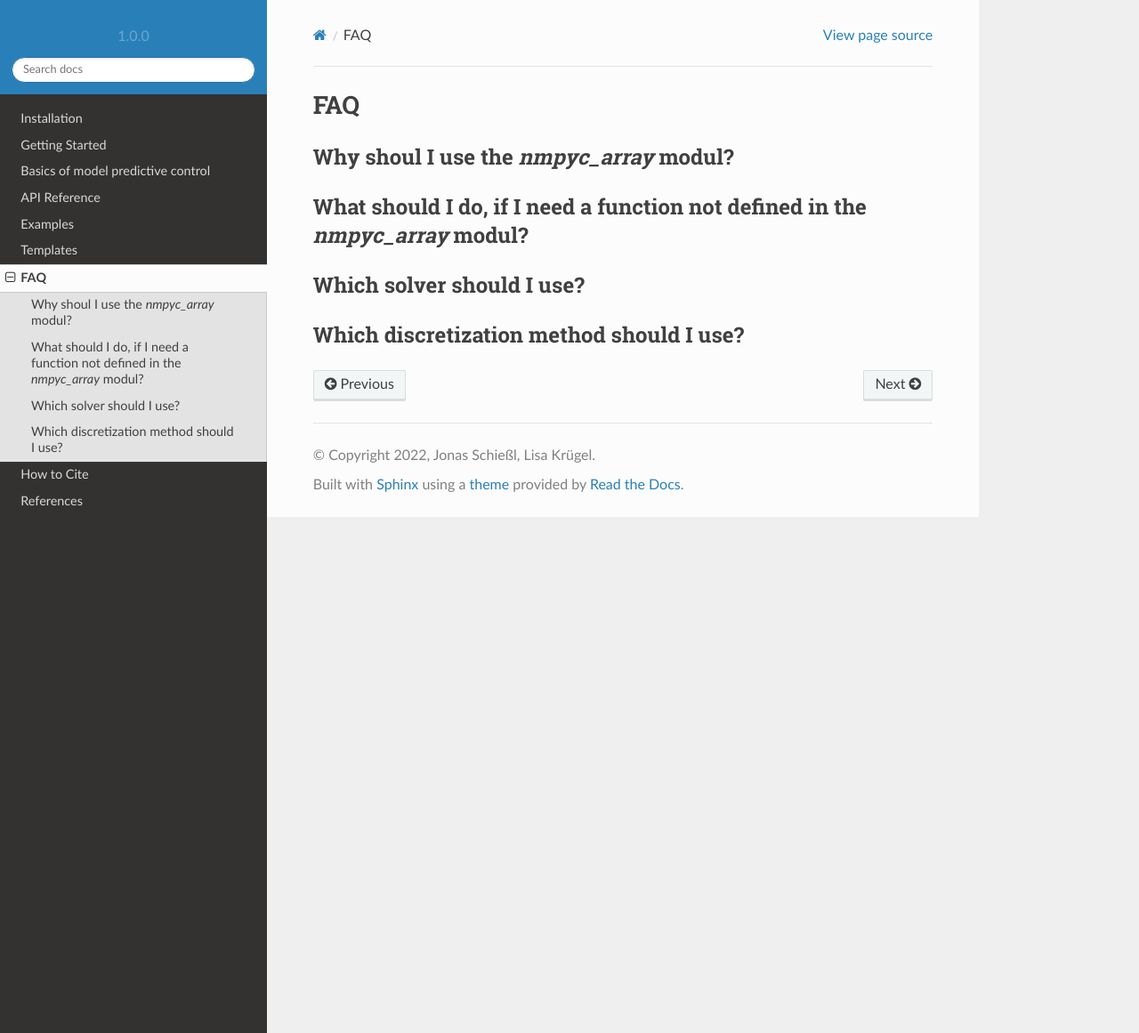
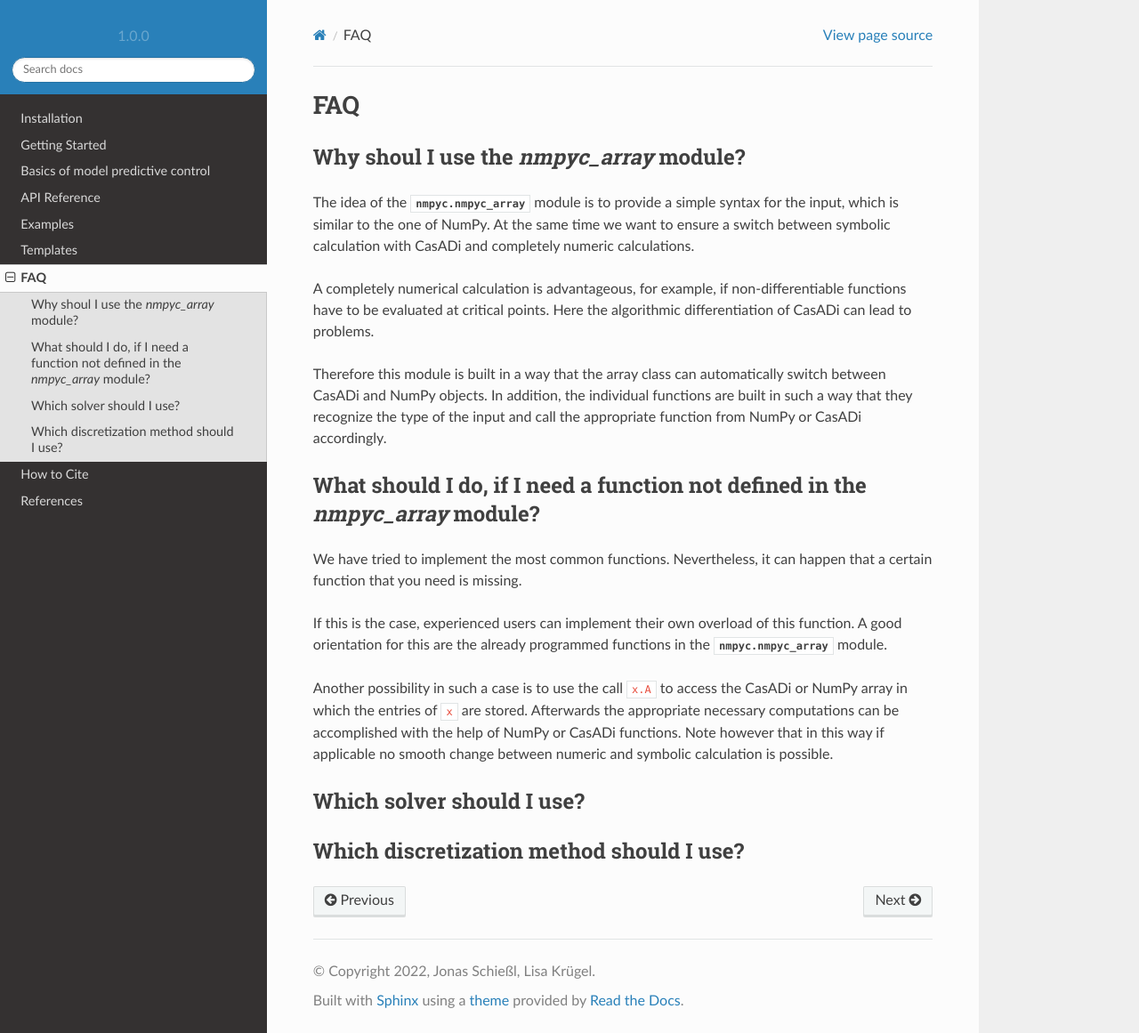
Before and after one commit to nMPyC/nmpyc, a Sphinx documentation site: the page built from docs/source/faq.rst, in a window 1280 px wide and 1161 px high. Shown: the whole window at 89% size. Built offline with Sphinx 7.4.7 and the Read the Docs theme 2.0.0, drawn with Linux system fonts in a browser that asks for light colours.

Commit message:
Update faq.rst

```diff
--- a/docs/source/faq.rst
+++ b/docs/source/faq.rst
@@ -1,17 +1,33 @@
 FAQ
 ====
 
-Why shoul I use the `nmpyc_array` modul?
+Why shoul I use the `nmpyc_array` module?
 ------------------------------------------
 
+The idea of the :py:mod:`nmpyc.nmpyc_array` module is to provide a simple syntax for the input, which is similar to the one of NumPy.
+At the same time we want to ensure a switch between symbolic calculation with CasADi and completely numeric calculations.
 
-What should I do, if I need a function not defined in the `nmpyc_array` modul?
+A completely numerical calculation is advantageous, for example, if non-differentiable functions have to be evaluated at critical points. Here the algorithmic differentiation of CasADi can lead to problems.
+
+Therefore this module is built in a way that the array class can automatically switch between CasADi and NumPy objects. In addition, the individual functions are built in such a way that they recognize the type of the input and call the appropriate function from NumPy or CasADi accordingly.
+
+
+What should I do, if I need a function not defined in the `nmpyc_array` module?
 --------------------------------------------------------------------------------
+
+We have tried to implement the most common functions. Nevertheless, it can happen that a certain function that you need is missing.
+
+If this is the case, experienced users can implement their own overload of this function. A good orientation for this are the already programmed functions in the :py:mod:`nmpyc.nmpyc_array` module.
+
+Another possibility in such a case is to use the call :code:`x.A` to access the CasADi or NumPy array in which the entries of :code:`x` are stored. Afterwards the appropriate necessary computations can be accomplished with the help of NumPy or CasADi functions.
+Note however that in this way if applicable no smooth change between numeric and symbolic calculation is possible.
 
 
 Which solver should I use?
 ---------------------------
 
 
+
+
 Which discretization method should I use?
 ------------------------------------------
```
